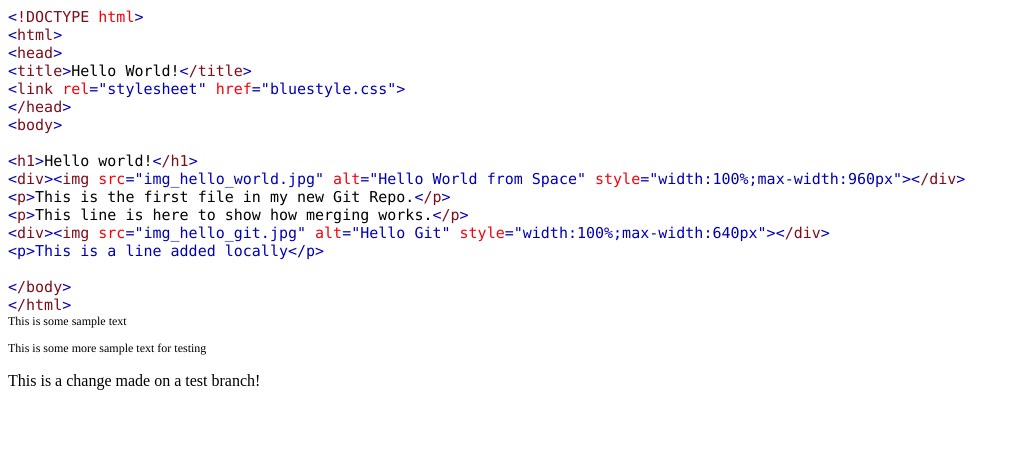
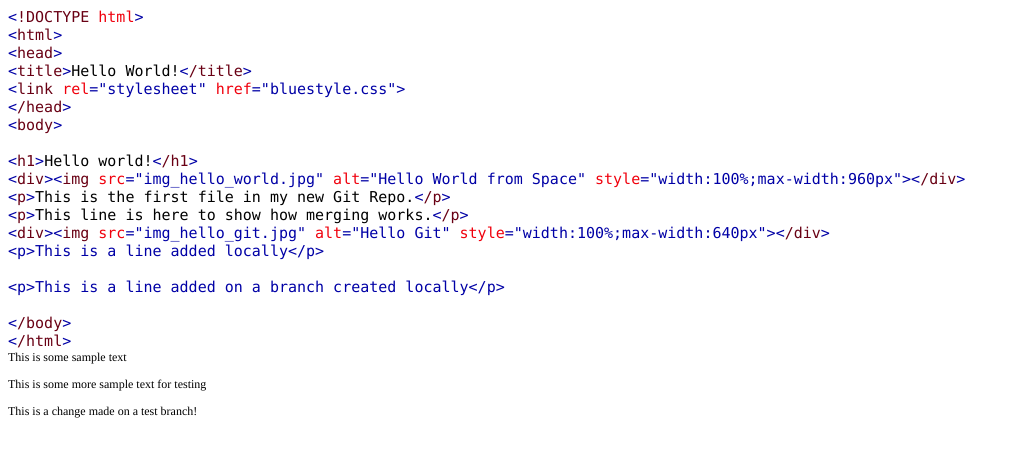
Before and after one commit to K210/hello-world, a plain HTML site: page index.html in a window 1280 px wide. Shown: the whole page, without its empty margins (0-1019 px from the left). Drawn offline with Linux system fonts and the light colour scheme.

Commit message:
Second test branch created locally

```diff
--- a/index.html
+++ b/index.html
@@ -7,14 +7,15 @@
   <meta name="Generator" content="Cocoa HTML Writer">
   <meta name="CocoaVersion" content="1894.7">
   <style type="text/css">
-    p.p1 {margin: 0.0px 0.0px 0.0px 0.0px; font: 15.0px Menlo; color: #7e0d19; -webkit-text-stroke: #7e0d19}
+    p.p1 {margin: 0.0px 0.0px 0.0px 0.0px; font: 15.0px Menlo; color: #690014; -webkit-text-stroke: #690014}
     p.p2 {margin: 0.0px 0.0px 0.0px 0.0px; font: 15.0px Menlo; color: #000000; -webkit-text-stroke: #000000}
-    p.p3 {margin: 0.0px 0.0px 0.0px 0.0px; font: 15.0px Menlo; color: #0000b5; -webkit-text-stroke: #0000b5}
-    p.p4 {margin: 0.0px 0.0px 12.0px 0.0px; font: 12.0px Times; color: #000000; -webkit-text-stroke: #000000}
-    span.s1 {font-kerning: none; color: #0000b5; -webkit-text-stroke: 0px #0000b5}
+    p.p3 {margin: 0.0px 0.0px 0.0px 0.0px; font: 15.0px Menlo; color: #0000a6; -webkit-text-stroke: #0000a6}
+    p.p4 {margin: 0.0px 0.0px 0.0px 0.0px; font: 15.0px Menlo; color: #0000a6; -webkit-text-stroke: #0000a6; min-height: 18.0px}
+    p.p5 {margin: 0.0px 0.0px 12.0px 0.0px; font: 12.0px Times; color: #000000; -webkit-text-stroke: #000000}
+    span.s1 {font-kerning: none; color: #0000a6; -webkit-text-stroke: 0px #0000a6}
     span.s2 {font-kerning: none}
-    span.s3 {font-kerning: none; color: #f6000b; -webkit-text-stroke: 0px #f6000b}
-    span.s4 {font-kerning: none; color: #7e0d19; -webkit-text-stroke: 0px #7e0d19}
+    span.s3 {font-kerning: none; color: #f0000d; -webkit-text-stroke: 0px #f0000d}
+    span.s4 {font-kerning: none; color: #690014; -webkit-text-stroke: 0px #690014}
     span.s5 {font-kerning: none; background-color: #ffffff}
   </style>
 </head>
@@ -34,12 +35,14 @@
 <p class="p2"><span class="s1">&lt;</span><span class="s4">p</span><span class="s1">&gt;</span><span class="s5">This line is here to show how merging works.</span><span class="s1">&lt;</span><span class="s4">/p</span><span class="s1">&gt;</span></p>
 <p class="p3"><span class="s2">&lt;</span><span class="s4">div</span><span class="s2">&gt;&lt;</span><span class="s4">img</span><span class="s3"> src</span><span class="s2">="img_hello_git.jpg"</span><span class="s3"> alt</span><span class="s2">="Hello Git"</span><span class="s3"> style</span><span class="s2">="width:100%;max-width:640px"&gt;&lt;</span><span class="s4">/div</span><span class="s2">&gt;</span></p>
 <p class="p3"><span class="s2">&lt;p&gt;This is a line added locally&lt;/p&gt;</span></p>
+<p class="p4"><span class="s2"></span><br></p>
+<p class="p3"><span class="s2">&lt;p&gt;This is a line added on a branch created locally&lt;/p&gt;</span></p>
 <p class="p2"><span class="s2"><br>
 </span></p>
 <p class="p1"><span class="s1">&lt;</span><span class="s2">/body</span><span class="s1">&gt;</span></p>
 <p class="p1"><span class="s1">&lt;</span><span class="s2">/html</span><span class="s1">&gt;</span></p>
-<p class="p4"><span class="s2">This is some sample text</span></p>
-<p class="p4"><span class="s2">This is some more sample text for testing</span></p>
-<p>This is a change made on a test branch!</p>
+<p class="p5"><span class="s2">This is some sample text</span></p>
+<p class="p5"><span class="s2">This is some more sample text for testing</span></p>
+<p class="p5"><span class="s2">This is a change made on a test branch!</span></p>
 </body>
 </html>
```
